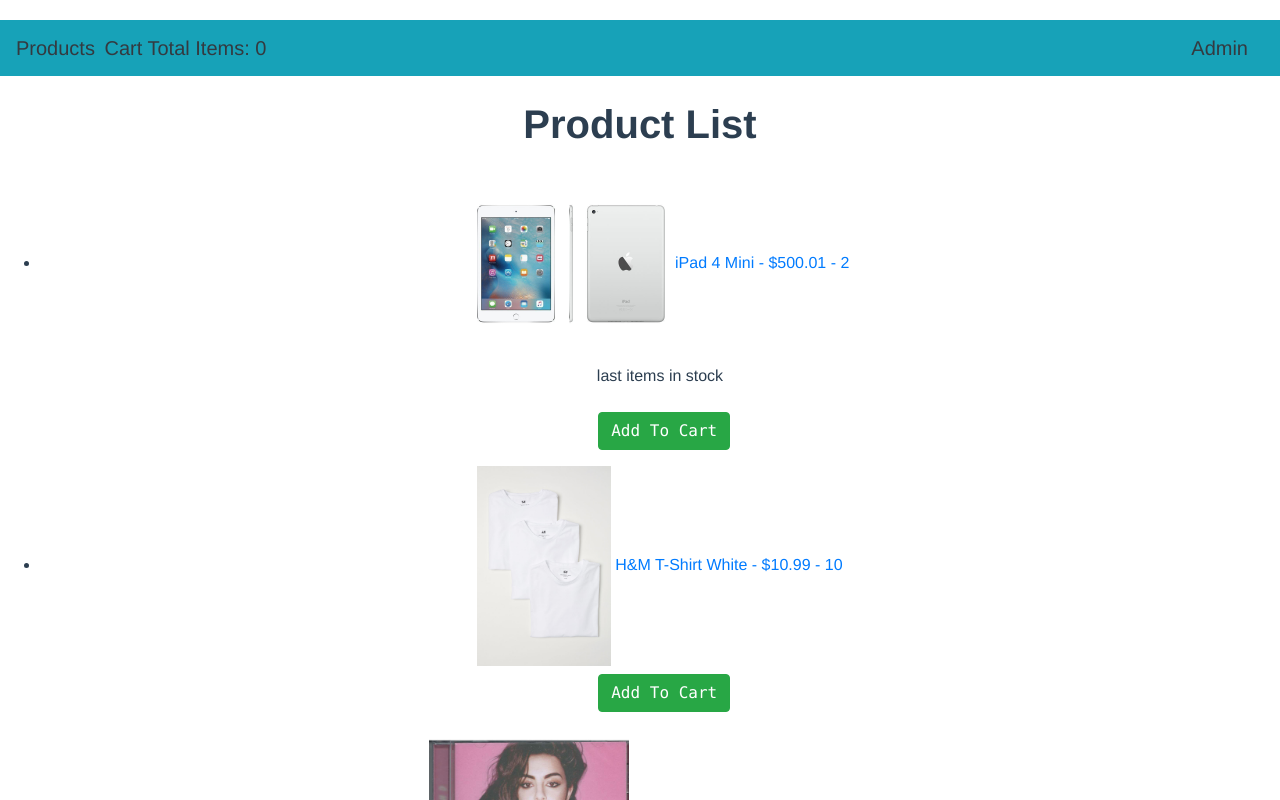
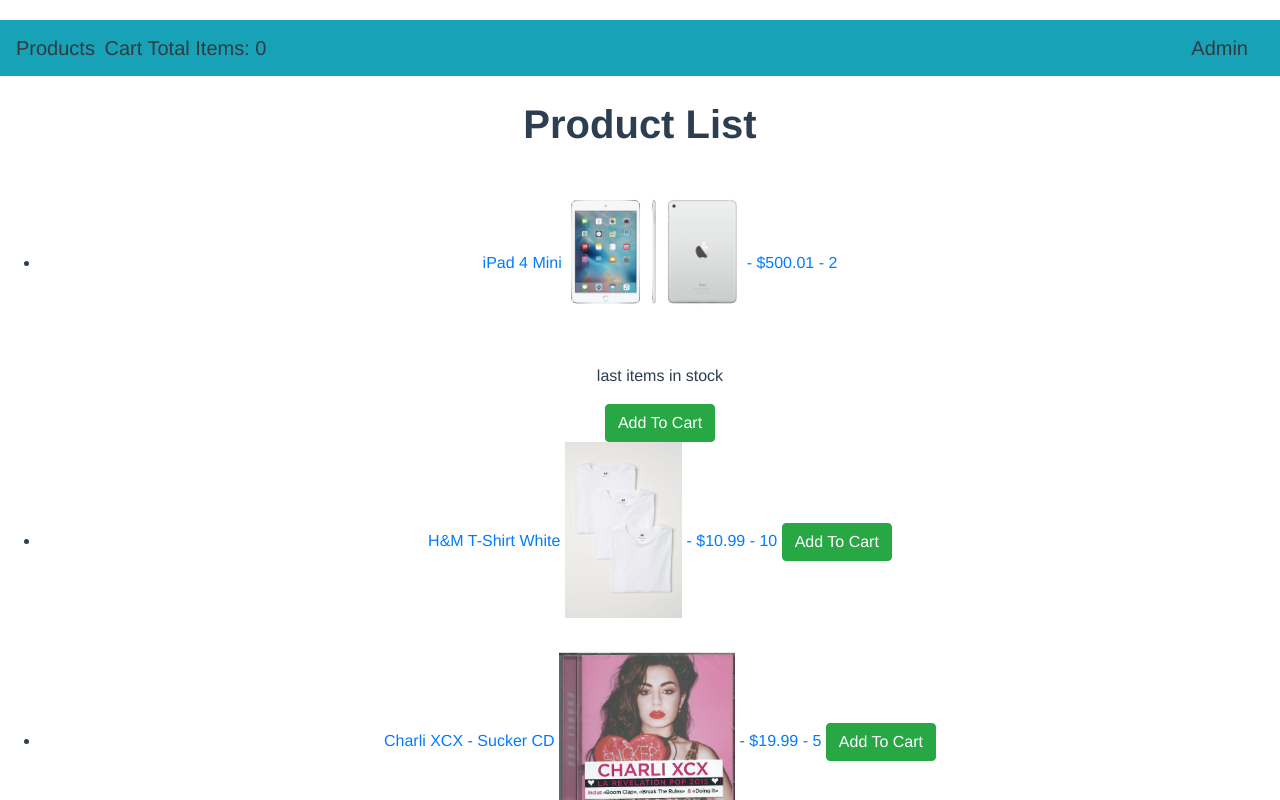
Before and after one commit to KennyMafabatho/shopping-cart, a Vue app: page / in a window 1280 px wide. Shown: the top 800 px of the page. Built offline with nearby package versions, Linux system fonts and the light colour scheme.

Commit message:
Updated products list and added spaces between images

```diff
--- a/src/components/ProductList.vue
+++ b/src/components/ProductList.vue
@@ -8,17 +8,19 @@
                <router-link :to="{
 
                    name: 'productname',
-                   params: { id: product.id}}"> <img :src="require(`@/assets/${product.image}`)" :alt="product.name"/>
-                    {{ product.title }} - {{ product.price | currency }} - {{ product.inventory}} </router-link>
+                   params: { id: product.id}}">
+                     {{ product.title }}
+                   <img class="pb-4" :src="require(`@/assets/${product.image}`)" :alt="product.name"/>
+                  <span>  - {{ product.price | currency }} - {{ product.inventory}} </span>
+               </router-link>
+                <span>
+                    <div v-if="product.inventory < 5 ">
+                        <p>last items in stock</p>
+                    </div>
+                <button type="button" class="btn btn-success" :disabled ="!productIsInStock (product)"
 
-                <div v-if="product.inventory < 5 ">
-                    <p>last items in stock</p>
-                </div>
-
-              <pre class="pt-2">  <button type="button" class="btn btn-success" :disabled ="!productIsInStock (product)"
-
-                @click="addProductToCart(product)">Add To Cart</button> </pre>
-
+                    @click="addProductToCart(product)">Add To Cart</button>
+                </span>
             </li>
 
 
@@ -71,7 +73,7 @@
 
 <style scoped>
     img{
-        max-width: 250px;
+        max-width: 200px;
         height: 200px;
     }
 </style>
```
